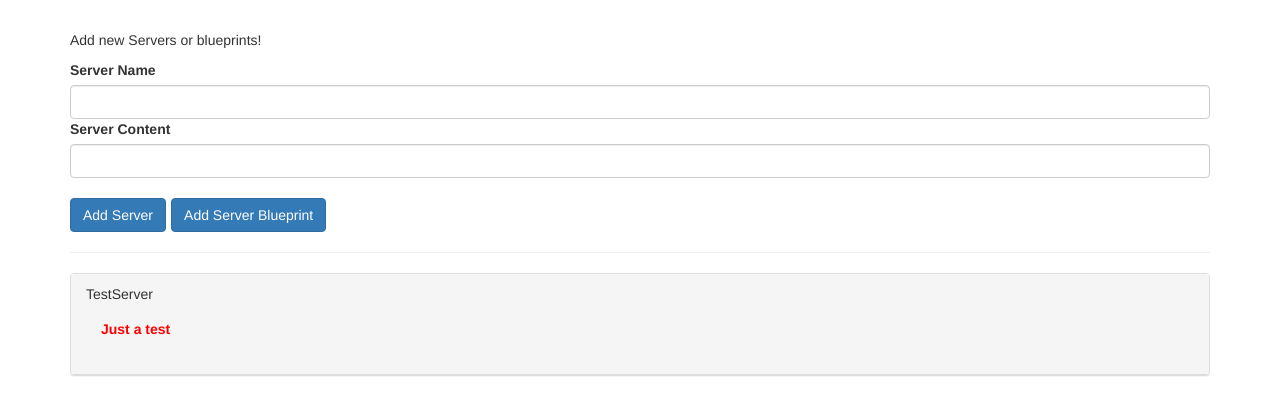
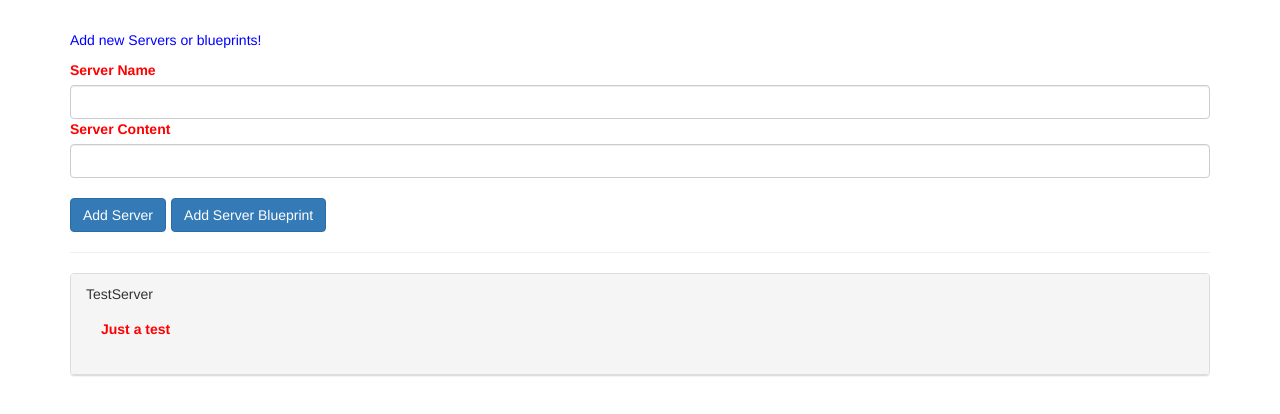
Before and after one commit to rmemory/angular-databinding, an Angular app: page / in a window 1280 px wide. Shown: the top 414 px of the page. Built offline with nearby package versions, Linux system fonts and the light colour scheme.

Commit message:
Add ViewEncapsulation.None to server-element template

```diff
--- a/src/app/server-element/server-element.component.css
+++ b/src/app/server-element/server-element.component.css
@@ -0,0 +1,7 @@
+p {
+  color: blue;
+}
+
+label {
+  color: red;
+}
--- a/src/app/server-element/server-element.component.ts
+++ b/src/app/server-element/server-element.component.ts
@@ -1,9 +1,10 @@
-import { Component, OnInit, Input } from '@angular/core';
+import { Component, OnInit, Input, ViewEncapsulation } from '@angular/core';
 
 @Component({
   selector: 'app-server-element',
   templateUrl: './server-element.component.html',
-  styleUrls: ['./server-element.component.css']
+  styleUrls: ['./server-element.component.css'],
+  encapsulation: ViewEncapsulation.None
 })
 export class ServerElementComponent implements OnInit {
   // varname: type of var, which in this case is an object
```
